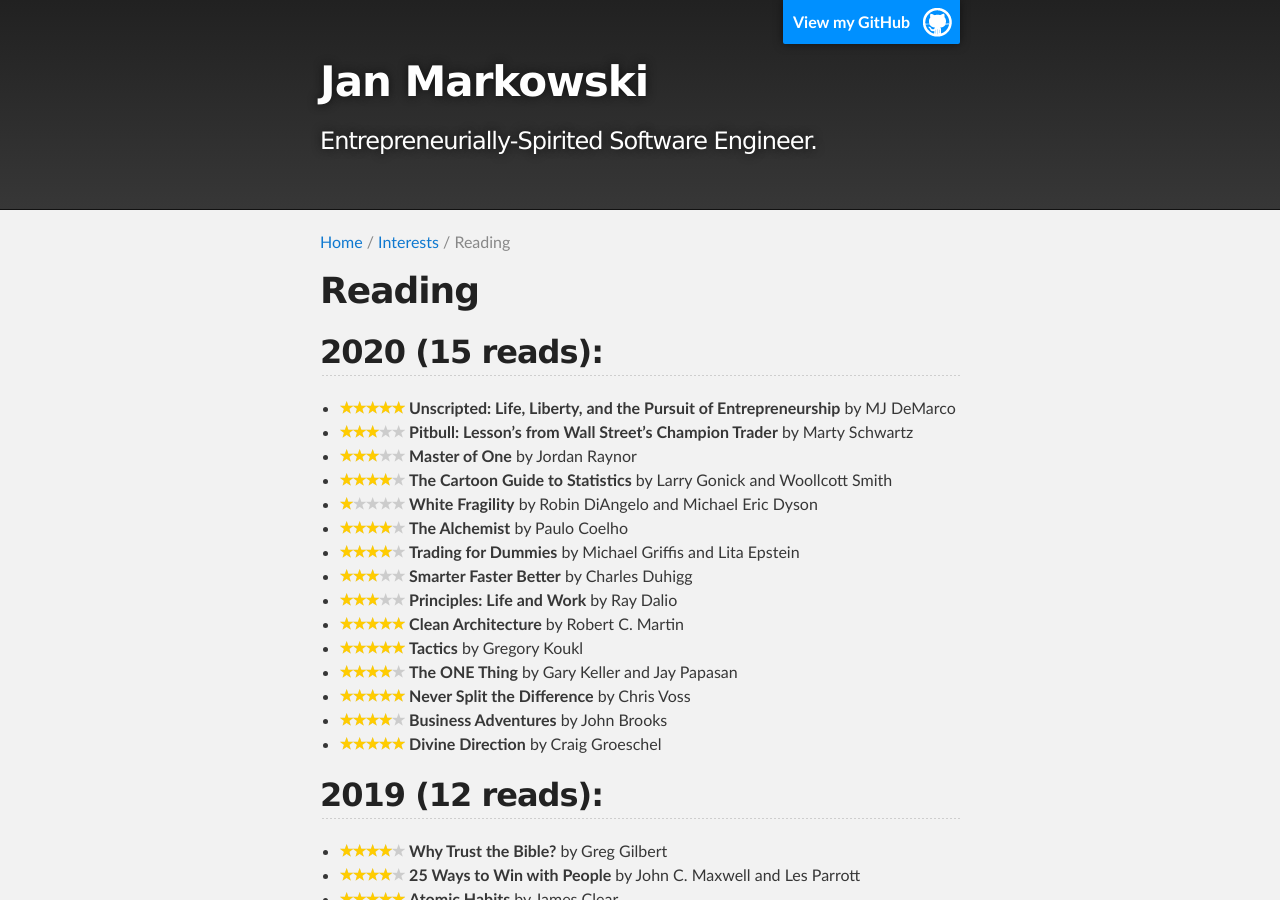
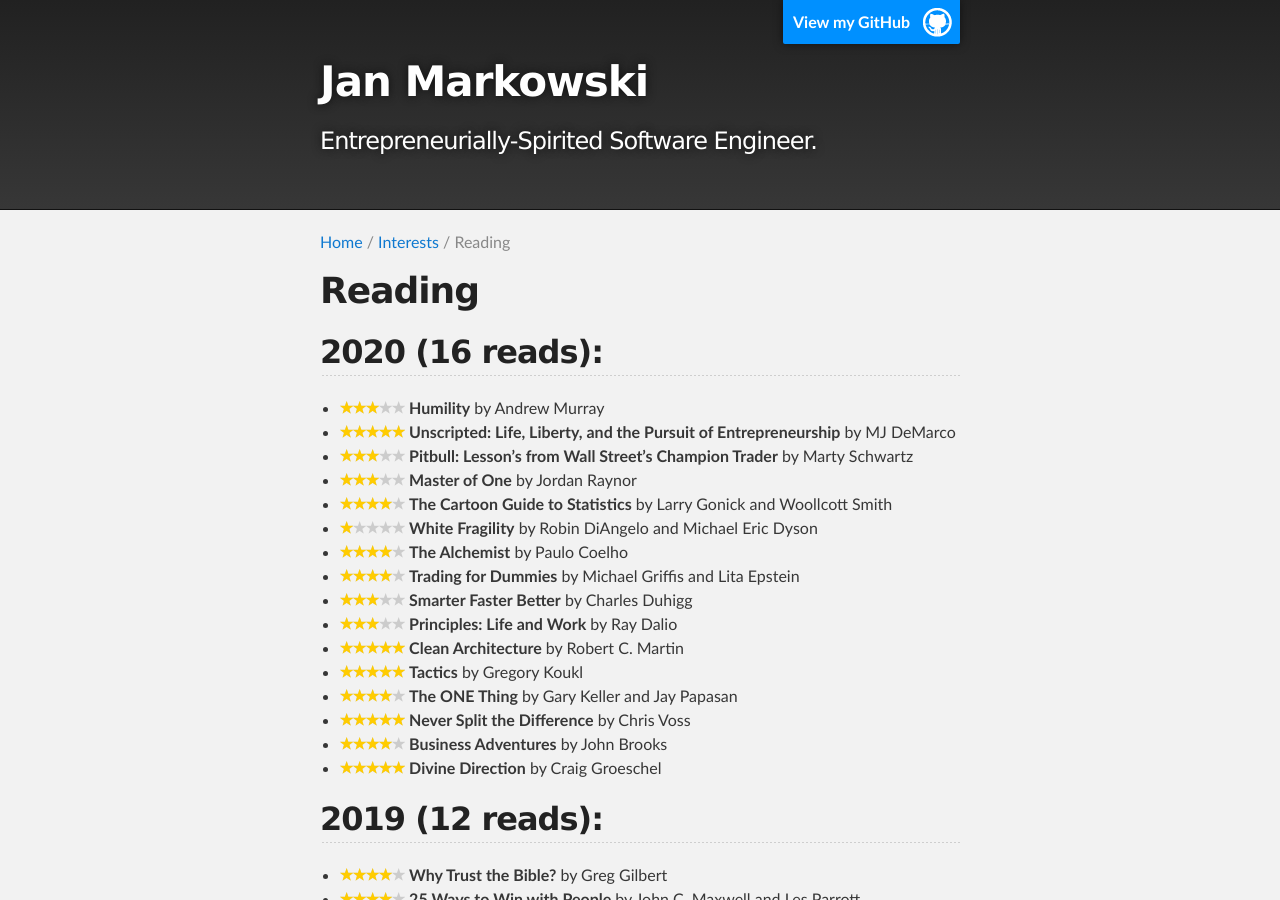
Before and after one commit to jmarkowski/jmarkowski.github.io, a Jekyll site: the page built from _interests/reading.md, in a window 1280 px wide and 900 px high. Built offline with Jekyll 4.4.1, drawn with Linux system fonts in a browser that asks for light colours.

Commit message:
Finished reading 'Humility'

```diff
--- a/_interests/reading.md
+++ b/_interests/reading.md
@@ -42,8 +42,9 @@
 </span>
 {% endcapture %}
 
-## 2020 (15 reads):
+## 2020 (16 reads):
 
+- {{ star3 }} __Humility__ by Andrew Murray
 - {{ star5 }} __Unscripted: Life, Liberty, and the Pursuit of Entrepreneurship__ by MJ DeMarco
 - {{ star3 }} __Pitbull: Lesson's from Wall Street's Champion Trader__ by Marty Schwartz
 - {{ star3 }} __Master of One__ by Jordan Raynor
```
